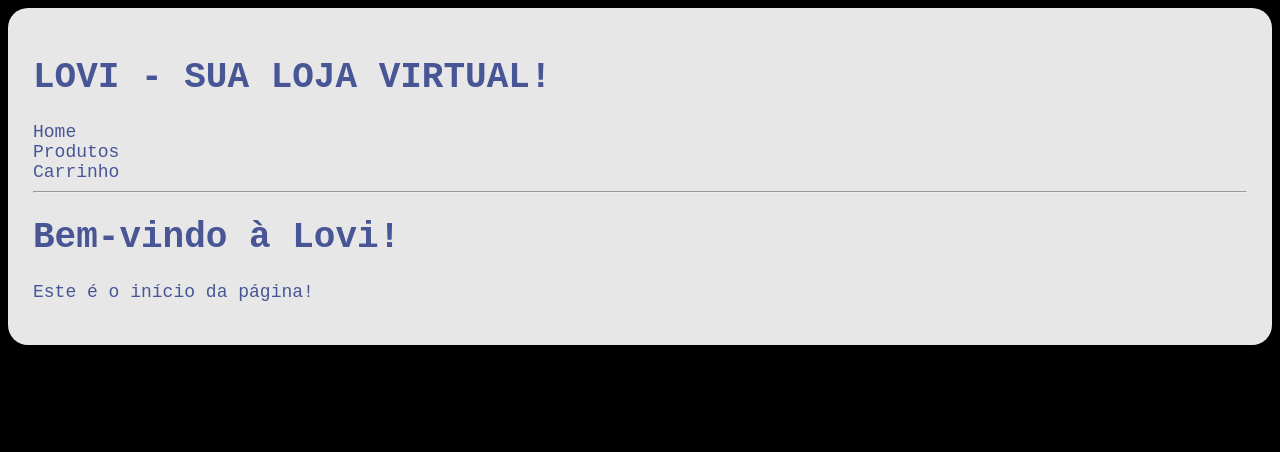
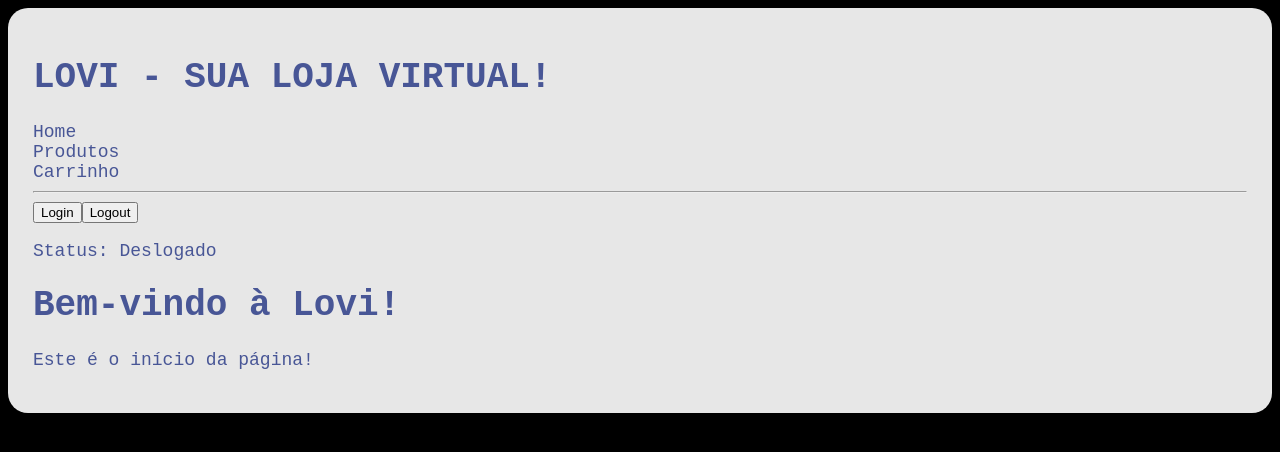
Before and after one commit to emnlfrnds/e-commerce, an Angular app: page / in a window 1280 px wide. Shown: the top 452 px of the page. Built offline with nearby package versions, Linux system fonts and the light colour scheme.

Commit message:
feat(app): adiciona sistema de login de usuário e deslogin

```diff
--- a/src/app/app.component.ts
+++ b/src/app/app.component.ts
@@ -1,6 +1,7 @@
 import { Component, signal } from '@angular/core';
 import { RouterLink, RouterOutlet } from '@angular/router';
 import { UpperCasePipe } from '@angular/common';
+import { usuarioLogado, login, logout } from './core/auth';
 
 @Component({
   selector: 'app-root',
@@ -10,4 +11,7 @@
 export class App {
   protected readonly title = signal('e-commerce');
   loja = "LOVI - Sua Loja Virtual!";
+  usuarioLogado = usuarioLogado;
+  login = login;
+  logout = logout;
 }
--- a/src/app/app.config.ts
+++ b/src/app/app.config.ts
@@ -1,11 +1,14 @@
 import { ApplicationConfig, provideBrowserGlobalErrorListeners } from '@angular/core';
 import { provideRouter } from '@angular/router';
-
+import { provideHttpClient } from '@angular/common/http';
 import { routes } from './app.routes';
+import { provideClientHydration } from '@angular/platform-browser';
 
 export const appConfig: ApplicationConfig = {
   providers: [
     provideBrowserGlobalErrorListeners(),
-    provideRouter(routes)
+    provideRouter(routes),
+    provideClientHydration(),
+    provideHttpClient(),
   ]
 };
--- a/src/app/app.html
+++ b/src/app/app.html
@@ -6,5 +6,10 @@
     <a routerLink="/carrinho">Carrinho</a>
   </nav>
   <hr />
+
+  <button (click)="login()">Login</button>
+  <button (click)="logout()">Logout</button>
+  <p>Status: {{ usuarioLogado() ? 'Logado' : 'Deslogado'}}</p>
+
   <router-outlet></router-outlet>
 </div>
--- a/src/app/app.routes.ts
+++ b/src/app/app.routes.ts
@@ -21,6 +21,7 @@
 //* Código Final LazyLoading e LoadComponent
 
 import { Routes } from "@angular/router";
+import { authGuard } from "./core/auth.guard";
 
 export const routes: Routes = [
   {
@@ -35,6 +36,7 @@
   },
   {
     path: 'carrinho',
+    canActivate: [authGuard],
     loadComponent: () =>
       import('./features/carrinho/carrinho/carrinho.component').then(m => m.Carrinho)
   },
--- /dev/null
+++ b/src/app/core/auth.guard.ts
@@ -0,0 +1,6 @@
+import { CanActivateFn } from "@angular/router";
+import { usuarioLogado } from "./auth";
+
+export const authGuard: CanActivateFn = () => {
+  return usuarioLogado();
+}
--- /dev/null
+++ b/src/app/core/auth.ts
@@ -0,0 +1,13 @@
+import { signal } from "@angular/core";
+
+export const usuarioLogado = signal (false);
+
+//* Permissão de acesso às rotas
+
+export function login() {
+  usuarioLogado.set(true);
+}
+
+export function logout() {
+  usuarioLogado.set(false);
+}
```
